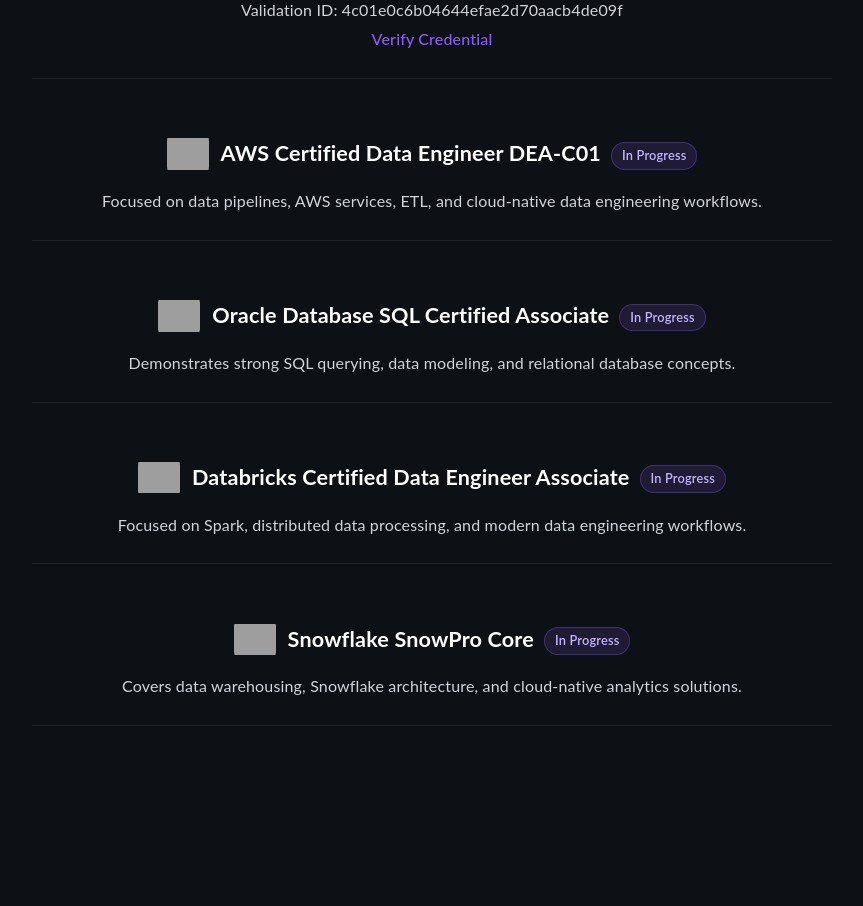
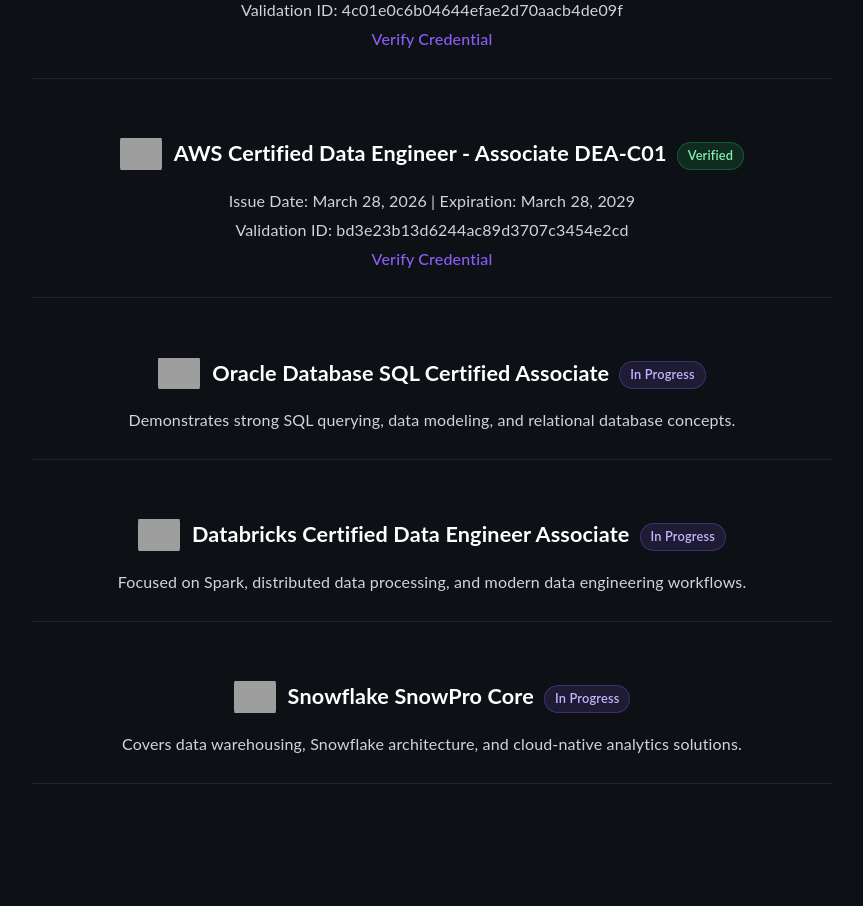
Before and after one commit to Nanduvasireddy04/portfolio-project, a React (Create React App) app: page / in a window 1280 px wide. Shown: the part 3440-4346 px from the top of the page, without its empty margins (208-1071 px from the left). Built offline with nearby package versions, Linux system fonts and the light colour scheme; grey boxes are pictures that could not be loaded.

Commit message:
updated data engineer certifications

```diff
--- a/src/components/Certifications.tsx
+++ b/src/components/Certifications.tsx
@@ -34,6 +34,7 @@
           </p>
         </div>
 
+
         <div className="cert-card">
           <div className="cert-header">
             <img
@@ -42,13 +43,22 @@
               alt="AWS logo"
             />
             <h3>
-              AWS Certified Data Engineer DEA-C01
-              <span className="cert-badge progress">In Progress</span>
+              AWS Certified Data Engineer - Associate DEA-C01
+              <span className="cert-badge verified">Verified</span>
             </h3>
           </div>
           <p>
-            Focused on data pipelines, AWS services, ETL, and cloud-native data
-            engineering workflows.
+            Issue Date: March 28, 2026 | Expiration: March 28, 2029
+            <br />
+            Validation ID: bd3e23b13d6244ac89d3707c3454e2cd
+            <br />
+            <a
+              href="https://aws.amazon.com/verification"
+              target="_blank"
+              rel="noreferrer"
+            >
+              Verify Credential
+            </a>
           </p>
         </div>
 
```
